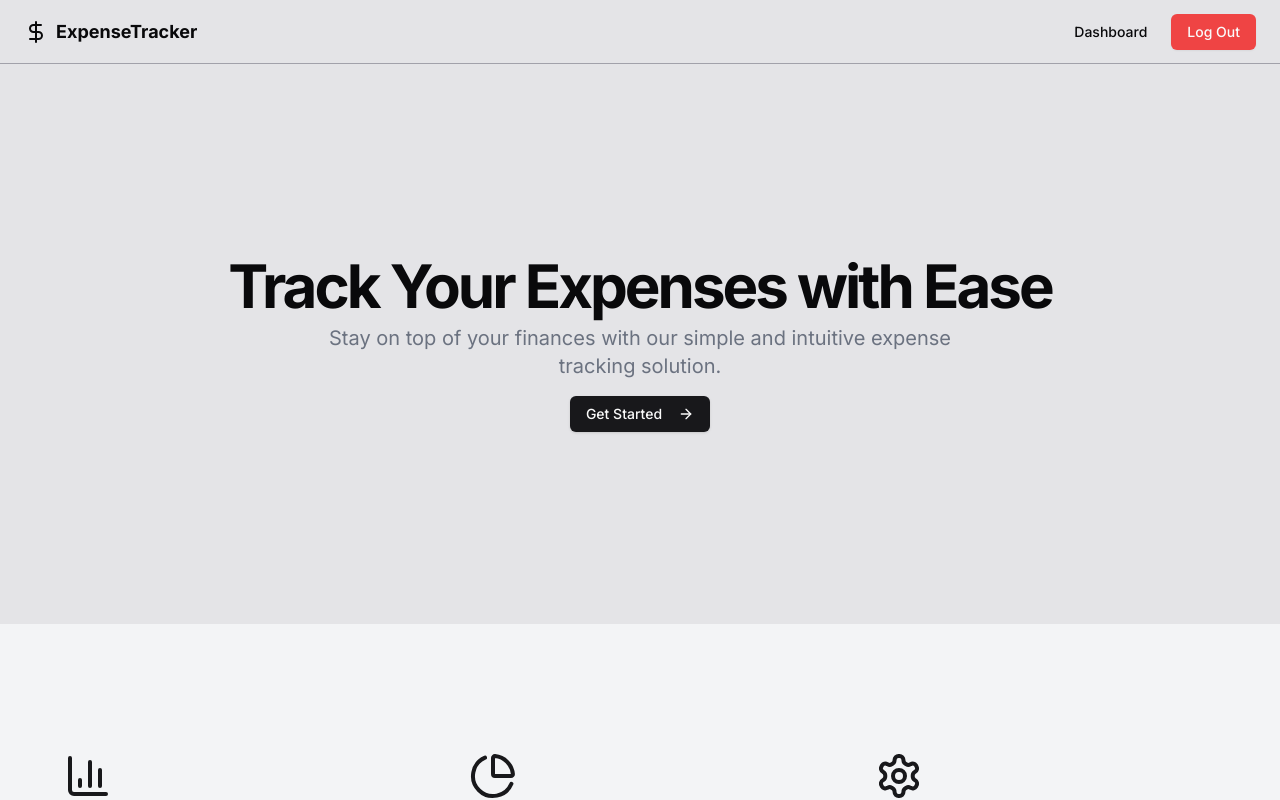
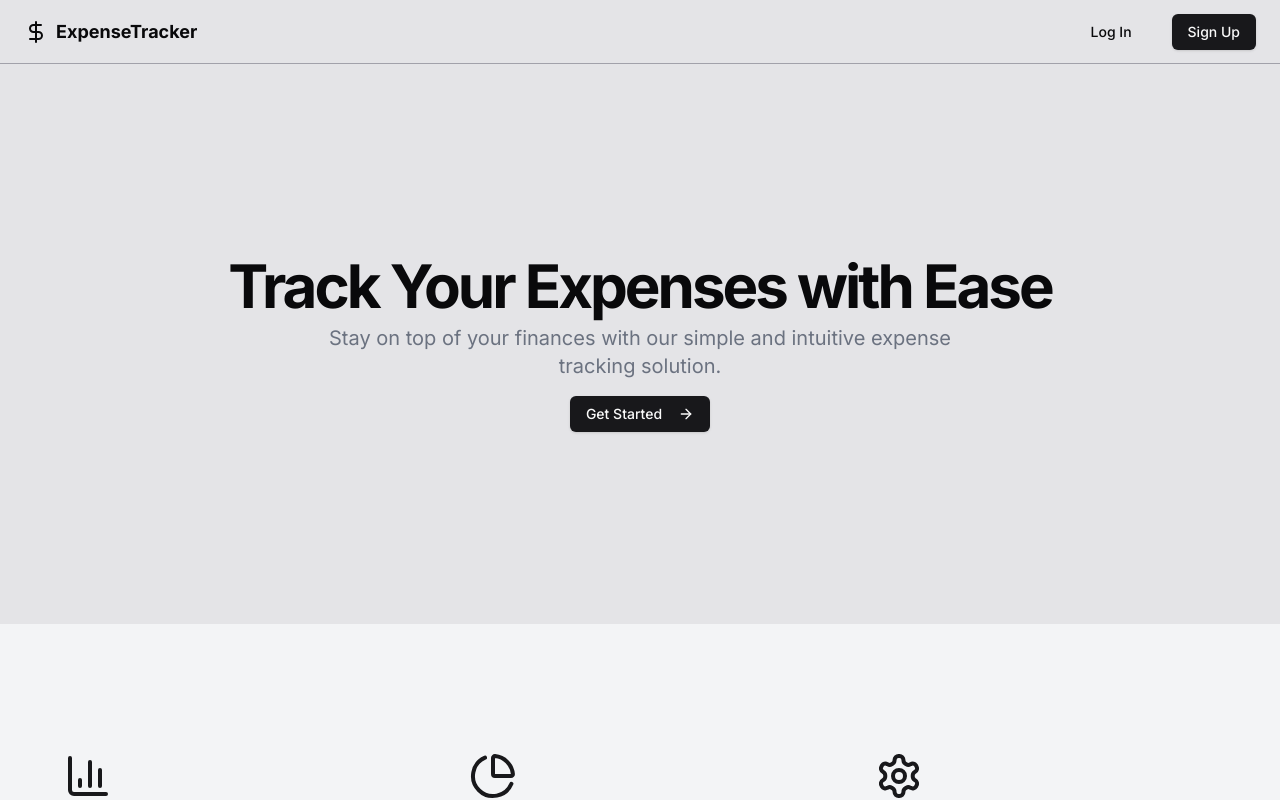
Before and after one commit to devAaus/expense-tracker, a Next.js app: page / in a window 1280 px wide. Shown: the top 800 px of the page. Built offline with nearby package versions, Linux system fonts and the light colour scheme; no server answers.

Commit message:
authentication

```diff
--- a/package.json
+++ b/package.json
@@ -9,6 +9,7 @@
     "lint": "next lint"
   },
   "dependencies": {
+    "@kinde-oss/kinde-auth-nextjs": "^2.5.1",
     "@prisma/client": "^6.4.0",
     "@radix-ui/react-label": "^2.1.2",
     "@radix-ui/react-slot": "^1.1.2",
--- a/src/app/(dashboard)/app/account/page.tsx
+++ b/src/app/(dashboard)/app/account/page.tsx
@@ -1,6 +1,13 @@
 import AccountDetails from "@/components/account-details"
+import { getKindeServerSession } from "@kinde-oss/kinde-auth-nextjs/server";
+import { redirect } from "next/navigation";
 
-export default function Account() {
+export default async function Account() {
+   // authentication check
+   const { isAuthenticated } = getKindeServerSession();
+   if (!(await isAuthenticated())) {
+      return redirect("/api/auth/login");
+   }
    return (
       <div className="flex-1 space-y-4">
          <div className="flex items-center justify-between space-y-2">
--- a/src/app/(dashboard)/app/dashboard/page.tsx
+++ b/src/app/(dashboard)/app/dashboard/page.tsx
@@ -1,8 +1,16 @@
 import { getExpenses } from "@/actions/actions";
 import ExpensesForm from "@/components/expenses-form"
 import ExpensesList from "@/components/expenses-list"
+import { getKindeServerSession } from "@kinde-oss/kinde-auth-nextjs/server";
+import { redirect } from "next/navigation";
 
 export default async function Dashboard() {
+   // authentication check
+   const { isAuthenticated } = getKindeServerSession();
+   if (!(await isAuthenticated())) {
+      return redirect("/api/auth/login");
+   }
+
    const expenses = await getExpenses();
 
    return (
--- /dev/null
+++ b/src/app/api/auth/[kindeAuth]/route.js
@@ -0,0 +1,3 @@
+import { handleAuth } from "@kinde-oss/kinde-auth-nextjs/server";
+
+export const GET = handleAuth();
--- a/src/components/navbar.tsx
+++ b/src/components/navbar.tsx
@@ -1,13 +1,15 @@
-"use client"
-
 import { DollarSign } from 'lucide-react'
 import Link from 'next/link'
-import { usePathname } from 'next/navigation';
 import React from 'react'
 import { Button } from './ui/button';
+import { getKindeServerSession, LoginLink, LogoutLink, RegisterLink } from '@kinde-oss/kinde-auth-nextjs/server';
+import NavLink from './navlink';
 
-export default function Navbar() {
-   const pathname = usePathname();
+export default async function Navbar() {
+   const { isAuthenticated } = getKindeServerSession();
+   const isLoggedIn = await isAuthenticated();
+   console.log(isLoggedIn);
+
    return (
       <header className="px-4 lg:px-6 h-16 flex items-center border-b border-zinc-400">
          <Link className="flex items-center justify-center" href="/">
@@ -15,12 +17,26 @@ export default function Navbar() {
             <span className="ml-2 text-lg font-bold">ExpenseTracker</span>
          </Link>
          <nav className="ml-auto flex gap-4 items-center sm:gap-6">
-            <Link className={`text-sm font-medium hover:underline underline-offset-4 transition-all duration-300 ${pathname === '/app/dashboard' ? 'underline underline-offset-4' : ''}`} href="/app/dashboard">
-               Dashboard
-            </Link>
-            <Button variant={'destructive'}>
-               Log Out
-            </Button>
+
+            {isLoggedIn ? (
+               <>
+                  <NavLink />
+                  <LogoutLink>
+                     <Button variant={'destructive'}>
+                        Log Out
+                     </Button>
+                  </LogoutLink>
+               </>
+            ) : (
+               <>
+                  <LoginLink>
+                     <Button variant={'ghost'}>Log In</Button>
+                  </LoginLink>
+                  <RegisterLink>
+                     <Button>Sign Up</Button>
+                  </RegisterLink>
+               </>
+            )}
          </nav>
       </header>
    )
--- /dev/null
+++ b/src/components/navlink.tsx
@@ -0,0 +1,16 @@
+"use client"
+
+import Link from 'next/link'
+import { usePathname } from 'next/navigation';
+
+export default function NavLink() {
+   const pathname = usePathname();
+   return (
+      <Link
+         className={`text-sm font-medium hover:underline underline-offset-4 transition-all duration-300 ${pathname === '/app/dashboard' ? 'underline underline-offset-4' : ''}`}
+         href="/app/dashboard"
+      >
+         Dashboard
+      </Link>
+   )
+}
```
Also changed, not shown: 1 other file (tests, documents, lock files or other folders).
